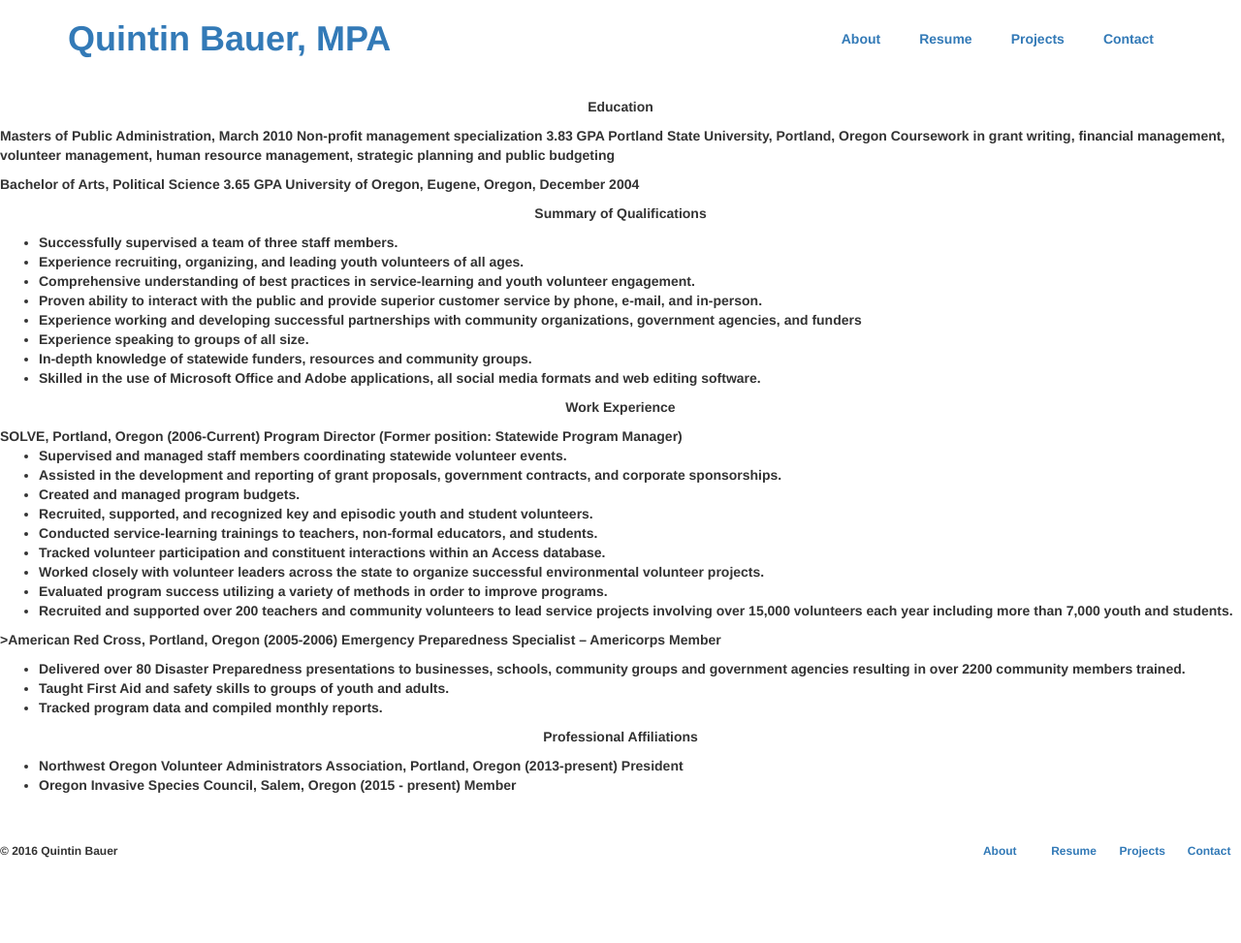
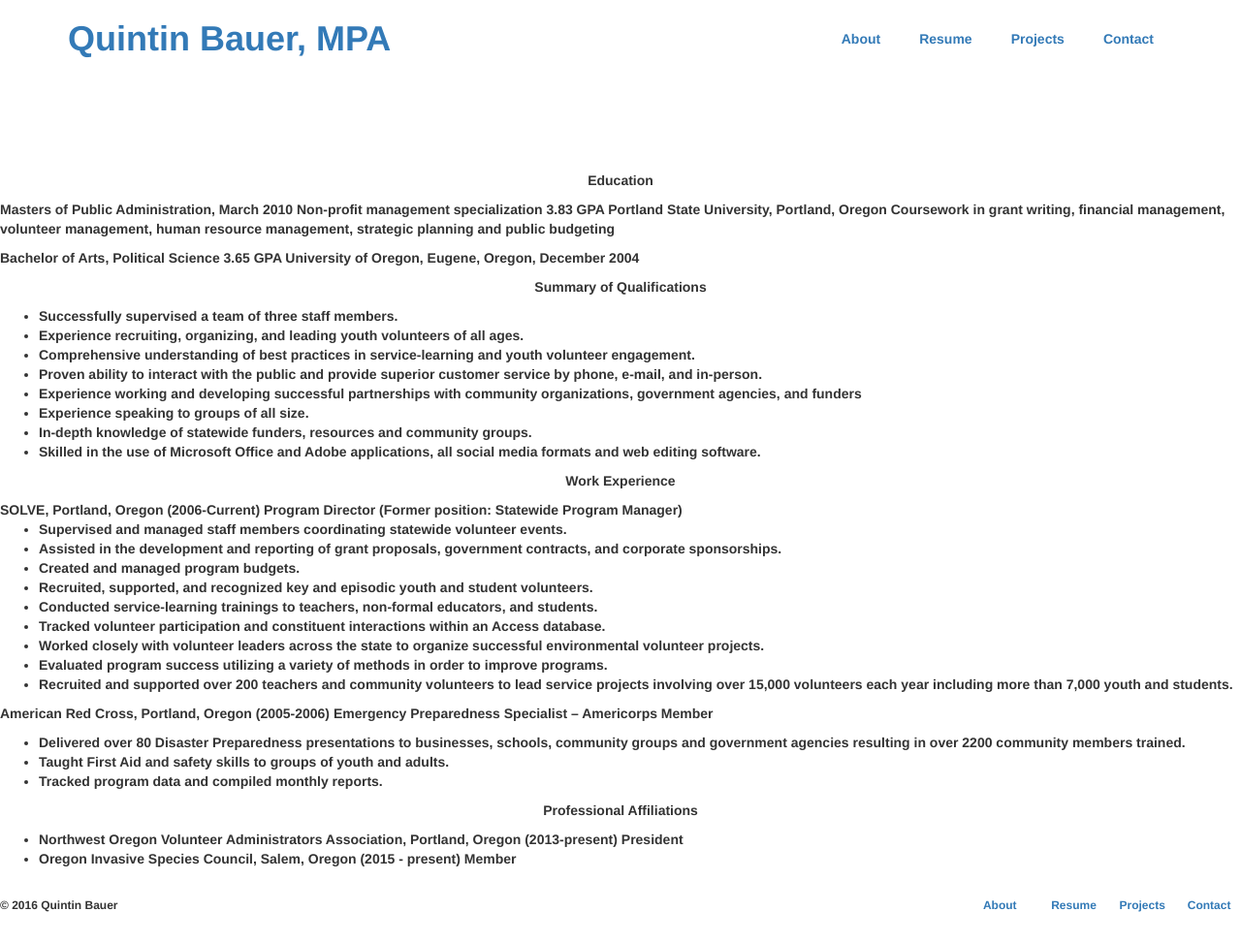
Before and after one commit to qbauer82/qbauer82.github.io, a Jekyll site: the page resume.html, which Jekyll copies as it is, in a window 1280 px wide. Shown: the whole page at 97% size. Built offline with Jekyll 4.4.1, drawn with Linux system fonts in a browser that asks for light colours; before the commit the page ends 917 px from its top, so only the background shows below that.

Commit message:
Update resume.html

```diff
--- a/resume.html
+++ b/resume.html
@@ -16,7 +16,7 @@
     </div>
 
 </header>
-<projectsmain class="container">
+<h2><projectsmain class="container"></h2>
 <center><p><b>Education</b></p> </center>
 <p>Masters of Public Administration, March 2010 Non-profit management specialization 3.83 GPA Portland State University, Portland, Oregon
 Coursework in grant writing, financial management, volunteer management, human resource management, strategic planning and public budgeting
@@ -49,7 +49,7 @@ SOLVE, Portland, Oregon (2006-Current) Program Director (Former position: Statew
 <li>Recruited and supported over 200 teachers and community volunteers to lead service projects involving over 15,000 volunteers each year including more than 7,000 youth and students.  </li>
 </ul>
 
-<p>>American Red Cross, Portland, Oregon (2005-2006) Emergency Preparedness Specialist – Americorps Member</p>
+<p>American Red Cross, Portland, Oregon (2005-2006) Emergency Preparedness Specialist – Americorps Member</p>
 <ul>
 <li>Delivered over 80 Disaster Preparedness presentations to businesses, schools, community groups and government agencies resulting in over 2200 community members trained.  </li>
 <li>Taught First Aid and safety skills to groups of youth and adults.  </li>
```
